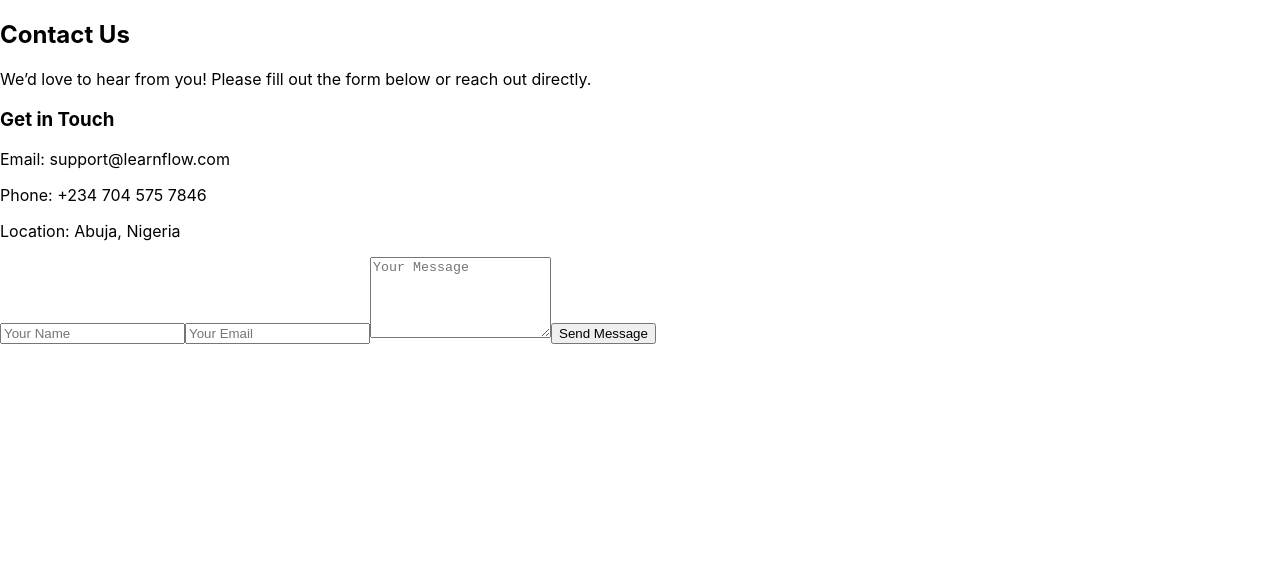
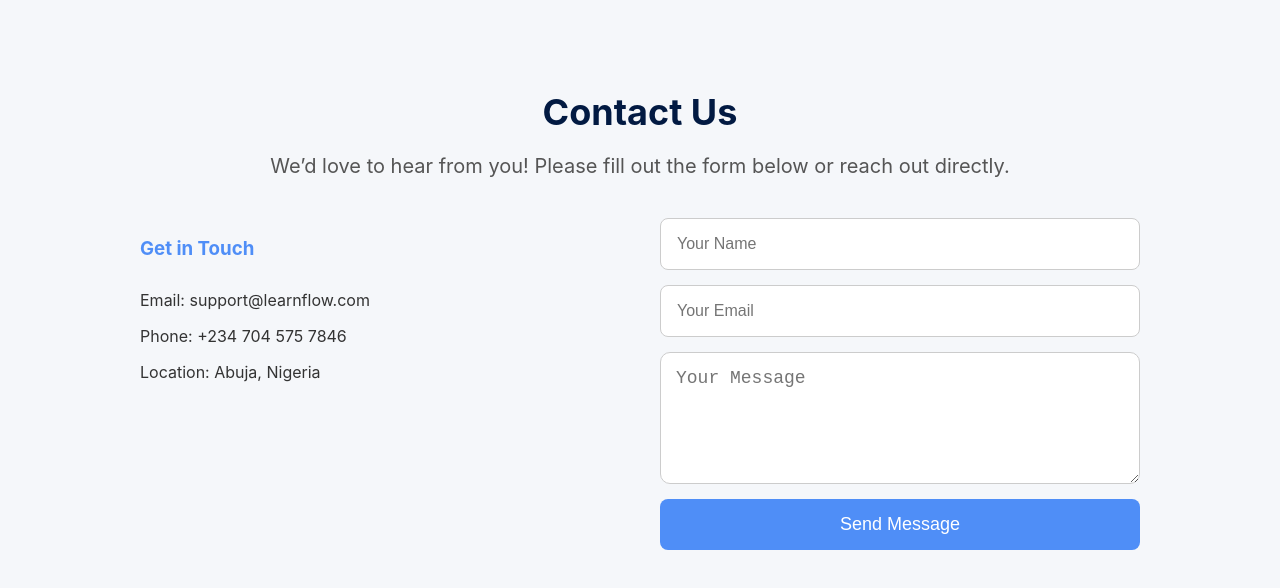
Before and after one commit to lukman8840/LearnFlow, a React (Create React App) app: page /contact in a window 1280 px wide. Shown: the top 588 px of the page. Built offline with nearby package versions, Linux system fonts and the light colour scheme.

Commit message:
dropdown courses added

```diff
--- a/src/components/Navbar.jsx
+++ b/src/components/Navbar.jsx
@@ -1,9 +1,11 @@
-import React from 'react'
+import React, { useState } from 'react'
 import '../styles/Navbar.css'
 import { FaSignInAlt } from 'react-icons/fa'
 import { Link } from 'react-router-dom'
 
 const Navbar = () => {
+  const [showDropdown, setShowDropdown] = useState(false)
+
   return (
     <div className='nav-container'>
       <div className="left-section">
@@ -12,7 +14,23 @@
         </div>
         <div className="nav-links">
             <Link to="/">Home</Link>
-            <Link to="/courses">Courses</Link>
+
+            <div className='dropdown'
+              onMouseEnter={() => setShowDropdown(true)}
+              onMouseLeave={() => setShowDropdown(false)}
+            >
+              <span className='dropdown-toggle'>Courses ▾</span>
+              {showDropdown && (
+                <div className='dropdown-menu'>
+                  <Link to="/courses/gmail">Gmail Basics</Link>
+                  <Link to="/courses/gmail">Google Docs</Link>
+                  <Link to="/courses/gmail">Internet Research</Link>
+                  <Link to="/courses/gmail">Intro to AI Tools</Link>
+                  <Link to="/courses/gmail">File Storage</Link>
+                  <Link to="/courses/gmail">Online Safety</Link>
+                </div>
+              )}
+            </div>
             <Link to="/About">About</Link>
             <Link to="/contact">Contact</Link>
         </div>
--- a/src/components/pages/About.jsx
+++ b/src/components/pages/About.jsx
@@ -1,4 +1,5 @@
 import React from 'react'
+import '../../styles/About.css'
 
 const About = () => {
   return (
--- a/src/components/pages/Contact.jsx
+++ b/src/components/pages/Contact.jsx
@@ -1,5 +1,5 @@
 import React from 'react';
-// import '../styles/Contact.css';
+import '../../styles/Contact.css'
 
 const Contact = () => {
   return (
--- /dev/null
+++ b/src/styles/About.css
@@ -0,0 +1,27 @@
+.about-section {
+    padding: 60px 20px;
+    background-color: #f9f9f9;
+}
+.about-container {
+    max-width: 900px;
+    margin: 0 auto;
+    text-align: center;
+}
+.about-text h1 {
+    font-size: 36px;
+    margin-bottom: 30px;
+    color: #021A42;
+}
+.about-text p {
+    font-size: 18px;
+    line-height: 1.6;
+    margin-bottom: 20px;
+    color: #444;
+}
+.about-text .mission {
+    font-size: 19px;
+    padding: 15px;
+    border-left: 5px solid #4f8ef7;
+    border-radius: 8px;
+    font-weight: 500;
+}
--- /dev/null
+++ b/src/styles/Contact.css
@@ -0,0 +1,71 @@
+.contact-section {
+    padding: 60px 20px;
+    background-color: #f5f7fa;
+}
+.contact-container {
+    max-width: 1000px;
+    margin: 0 auto;
+    text-align: center;
+}
+.contact-container h1 {
+    font-size: 36px;
+    margin-bottom: 10px;
+    color: #021A42;;
+}
+.contact-container p {
+    font-size: 20px;
+    margin-bottom: 40px;
+    color: #555;
+}
+.contact-grid {
+    display: flex;
+    justify-content: space-between;
+    flex-wrap: wrap;
+    gap: 40px;
+}
+.contact-info {
+    flex: 1;
+    text-align: left;
+}
+.contact-info h3 {
+    margin-bottom: 30px;
+    color: #4f8ef7;
+}
+.contact-info p {
+    font-size: 1rem;
+    margin-bottom: 10px;
+    color: #333;
+}
+.contact-form {
+    display: flex;
+    flex-direction: column;
+    flex: 1;
+    gap: 15px;
+}
+.contact-form input{
+    padding: 16px;
+    font-size: 16px;
+    border: 1px solid #ccc;
+    border-radius: 8px;
+    outline: none;
+}
+.contact-form textarea {
+    outline: none;
+    font-size: 18px;
+    padding: 15px;
+    border-radius: 10px;
+    border: 1px solid #ccc;
+}
+.contact-form button {
+    padding: 15px;
+    background-color: #4f8ef7;
+    border: none;
+    color: #fff;
+    font-size: 18px;
+    border-radius: 8px;
+    cursor: pointer;
+    transform: background-color 0.3 ease;
+}
+.contact-form button:hover {
+    background-color: #3e7ec7;
+}
--- a/src/styles/Navbar.css
+++ b/src/styles/Navbar.css
@@ -67,3 +67,37 @@
     display: inline-block;
     opacity: 1;
 }
+
+.dropdown {
+    position: relative;
+}
+.dropdown-toggle {
+    font-size: 20px;
+    color: #333;
+    padding: 10px;
+    cursor: pointer;
+}
+.dropdown-menu {
+    display: flex;
+    flex-direction: column;
+    position: absolute;
+    top: 40%;
+    left: 0;
+    max-width: 180px;
+    background-color: #fff;
+    border-radius: 8px;
+    z-index: 100;
+    padding: 10px;
+    min-width: 180px;
+    box-shadow: 0 4px 10px rgba(0, 0, 0, 0.1);
+}
+.dropdown-menu a {
+    padding: 10px;
+    font-size: 16px;
+    color: #333;
+    text-decoration: none;
+    transition: background 0.3s ease;
+}
+.dropdown-menu a:hover {
+    background-color: #f0f0f0;
+}
```
